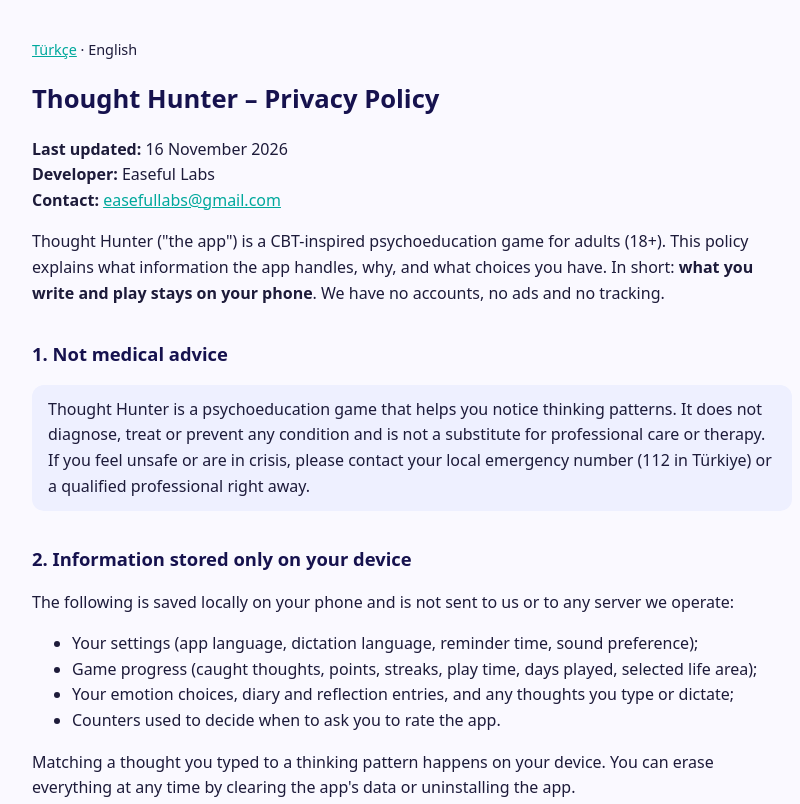
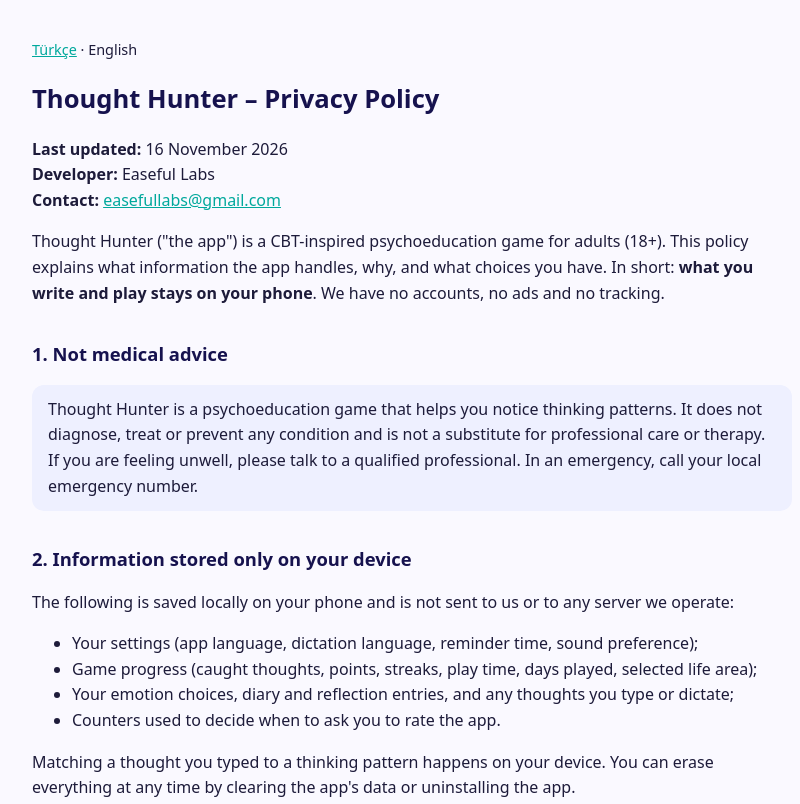
Before and after one commit to bargainvillas-cmd/easeful-labs-legal, a plain HTML site: page index.html in a window 1280 px wide. Shown: the top 804 px of the page, without its empty margins (228-1028 px from the left). Drawn offline with Linux system fonts and the light colour scheme.

Commit message:
Update index.html

```diff
--- a/index.html
+++ b/index.html
@@ -21,7 +21,7 @@
 <p>Thought Hunter ("the app") is a CBT-inspired psychoeducation game for adults (18+). This policy explains what information the app handles, why, and what choices you have. In short: <strong>what you write and play stays on your phone</strong>. We have no accounts, no ads and no tracking.</p>
 
 <h2>1. Not medical advice</h2>
-<p class="note">Thought Hunter is a psychoeducation game that helps you notice thinking patterns. It does not diagnose, treat or prevent any condition and is not a substitute for professional care or therapy. If you feel unsafe or are in crisis, please contact your local emergency number (112 in Türkiye) or a qualified professional right away.</p>
+<p class="note">Thought Hunter is a psychoeducation game that helps you notice thinking patterns. It does not diagnose, treat or prevent any condition and is not a substitute for professional care or therapy. If you are feeling unwell, please talk to a qualified professional. In an emergency, call your local emergency number.</p>
 
 <h2>2. Information stored only on your device</h2>
 <p>The following is saved locally on your phone and is not sent to us or to any server we operate:</p>
```
